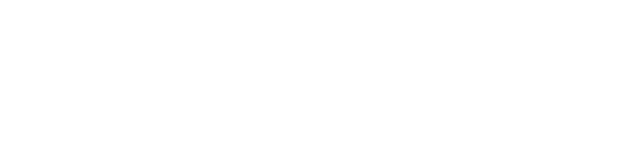
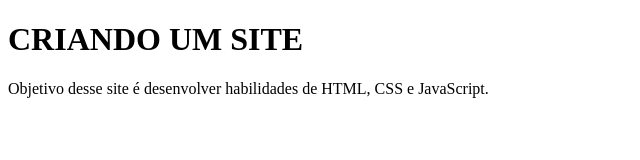
Before and after one commit to tonykelvi/SITE, a plain HTML site: page index.html in a window 1280 px wide. Shown: the whole page, without its empty margins (0-640 px from the left). Drawn offline with Linux system fonts and the light colour scheme.

Commit message:
versão 0.01

```diff
--- a/index.html
+++ b/index.html
@@ -6,6 +6,11 @@
     <title>Tony Almeida</title>
 </head>
 <body>
+    <header>
+        <h1>CRIANDO UM SITE</h1>
+        <p>Objetivo desse site é desenvolver habilidades de HTML, CSS e JavaScript.</p>
+    </header>
+    <main></main>
 
 </body>
 </html>
```
